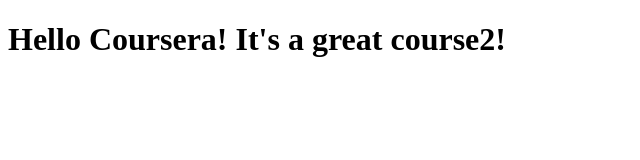
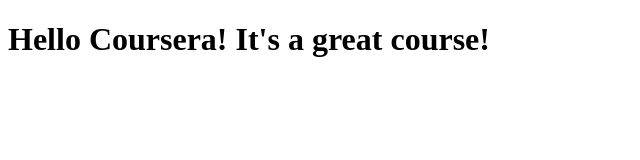
Before and after one commit to nankae/coursera-test, a plain HTML site: page site/index.html in a window 1280 px wide. Shown: the full height of the page, 0-640 px from the left. Drawn offline with Linux system fonts and the light colour scheme.

Commit message:
Small addition to our page content.

```diff
--- a/site/index.html
+++ b/site/index.html
@@ -4,6 +4,6 @@
  <title>Hello Coursera</title>
  </head>
  <body>
- 	<h1>Hello Coursera! It's a great course2!</h1>
+ 	<h1>Hello Coursera! It's a great course!</h1>
  </body>
  <html>
```
